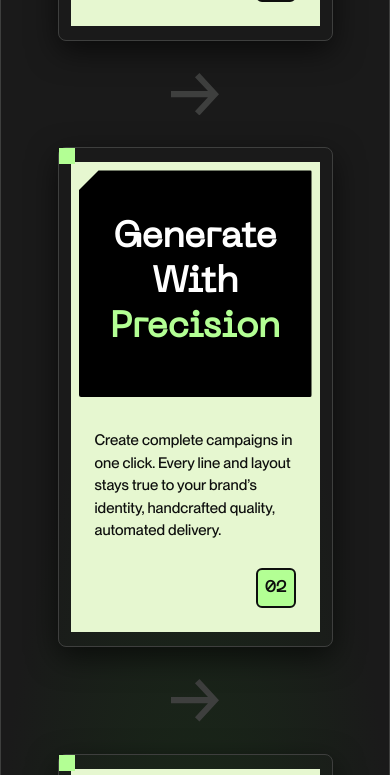
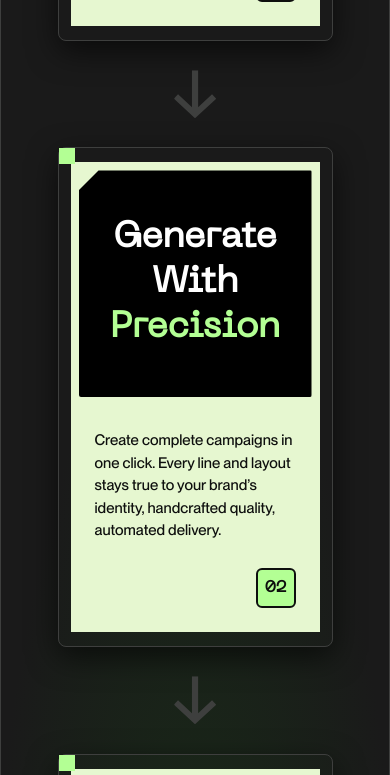
Before and after one commit to montesr73/vybeos-dev-build-test, a Next.js app: page / in a window 390 px wide. Shown: the part 784-1559 px from the top of the page. Built offline with nearby package versions, Linux system fonts and the light colour scheme.

Commit message:
fix(`CardsContainer.tsx`): rotate arrows when mobile.

```diff
--- a/components/CardsContainer.tsx
+++ b/components/CardsContainer.tsx
@@ -34,7 +34,7 @@ export default function CardsContainer({
               <CardItem card={card} index={idx} />
               {/* add arrow in horizontal layout except last */}
               {idx < cards.length - 1 && (
-                <div className="flex items-center justify-center mx-4 min-w-6 max-w-12 min-h-6 max-h-12 sm:rotate-90 md:rotate-0">
+                <div className="flex items-center justify-center mx-4 min-w-6 max-w-12 min-h-6 max-h-12 rotate-90 md:rotate-0">
                   <ArrowSVG />
                 </div>
               )}
```
